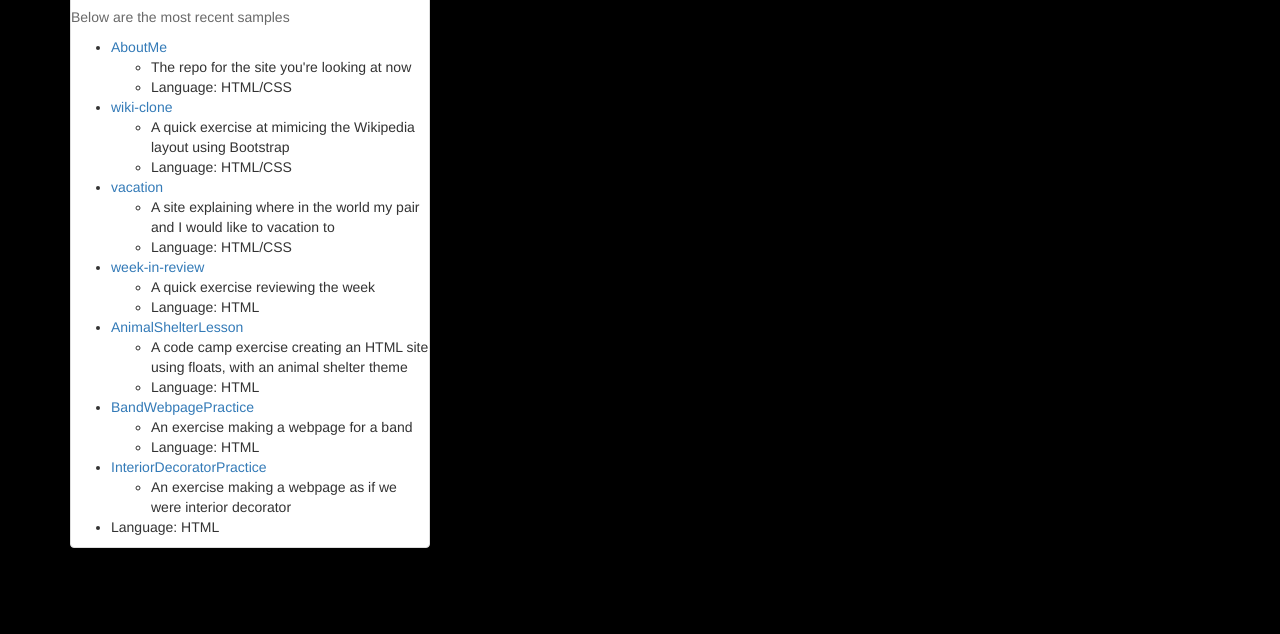
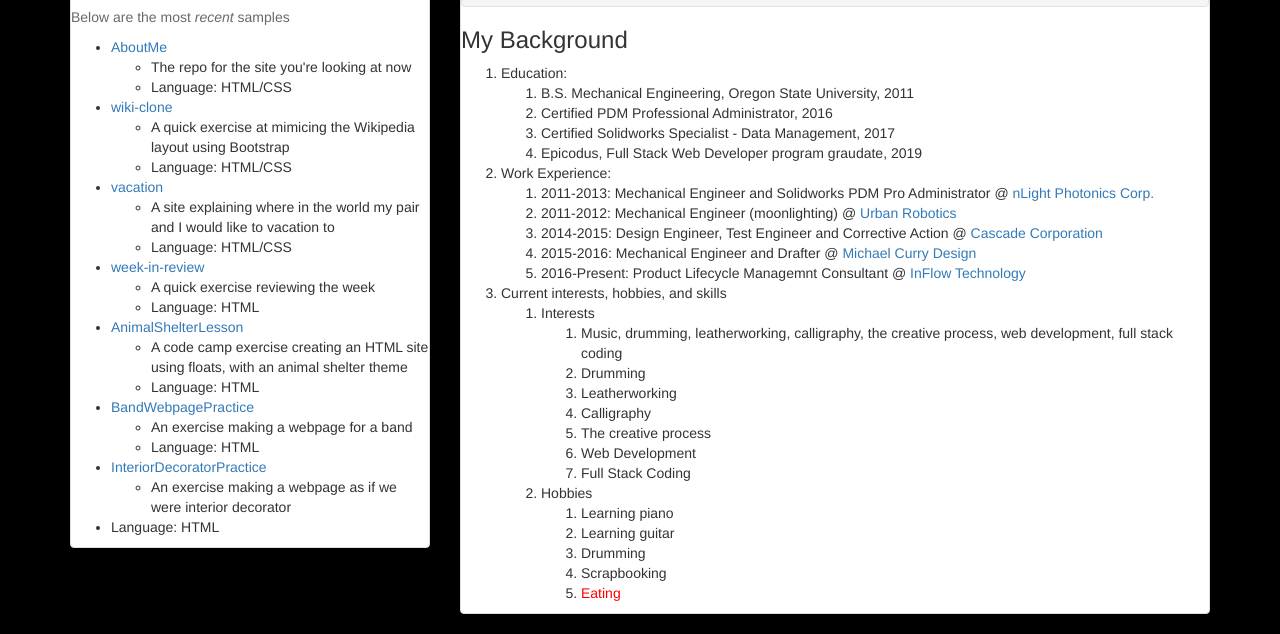
Before and after one commit to glitchwizard/AboutMe, a plain HTML site: page index.html in a window 1280 px wide. Shown: the part 509-1143 px from the top of the page. Before the commit the page ends 1077 px from the top, so only its background shows below. Drawn offline with Linux system fonts and the light colour scheme.

Commit message:
Now included interests and hobbies section, need to add skills

```diff
--- a/css/styles.css
+++ b/css/styles.css
@@ -10,3 +10,7 @@ p {
     background-color: darkgray;
     border-color: red;
 }
+
+#eating {
+    color: red;
+}
--- a/index.html
+++ b/index.html
@@ -38,8 +38,8 @@
                         <div class="well">
                             Projects
                         </div>
-                        <p>All projects can be found here: <a href="https://github.com/glitchwizard?tab=repositories">Repository List</a></p>
-                        <p>Below are the most recent samples</p>
+                        <p>All projects can be found here: <strong><a href="https://github.com/glitchwizard?tab=repositories"></strong>Repository List</strong></a></p>
+                        <p>Below are the most <em>recent</em> samples</p>
                         <ul>
                             <li><a href="/glitchwizard/AboutMe" >AboutMe</a></li>
                                 <ul>
@@ -80,7 +80,50 @@
                     </div>
                 </div>
                 <div class="col-md-8">
-                    <p>test 2 test 2</p>
+                    <div class="panel panel-default">
+                        <div class="well">
+                            <h1>AboutMe</h1>
+                        </div>
+                        <h3>My Background</h3>
+                        <ol>
+                            <li>Education:</li>
+                            <ol>
+                                <li>B.S. Mechanical Engineering, Oregon State University, 2011</li>
+                                <li>Certified PDM Professional Administrator, 2016</li>
+                                <li>Certified Solidworks Specialist - Data Management, 2017</li>
+                                <li>Epicodus, Full Stack Web Developer program graudate, 2019</li>
+                            </ol>
+                            <li>Work Experience:</li>
+                            <ol>
+                                <li>2011-2013: Mechanical Engineer and Solidworks PDM Pro Administrator @ <a href="http://www.nlight.net/">nLight Photonics Corp.</a></li>
+                                <li>2011-2012: Mechanical Engineer (moonlighting) @ <a href="https://www.crunchbase.com/organization/urban-robotics-inc">Urban Robotics</a></li>
+                                <li>2014-2015: Design Engineer, Test Engineer and Corrective Action @ <a href="https://www.cascorp.com/americas/en/home">Cascade Corporation</a></li>
+                                <li>2015-2016: Mechanical Engineer and Drafter @ <a href="https://michaelcurrydesign.com/">Michael Curry Design</a></li>
+                                <li>2016-Present: Product Lifecycle Managemnt Consultant @ <a href="https://www.inflow-tech.com/">InFlow Technology</a></li>
+                            </ol>
+                            <li>Current interests, hobbies, and skills</li>
+                            <ol>
+                                <li>Interests</li>
+                                <ol>
+                                    <li>Music, drumming, leatherworking, calligraphy, the creative process, web development, full stack coding</li>
+                                    <li>Drumming</li>
+                                    <li>Leatherworking</li>
+                                    <li>Calligraphy</li>
+                                    <li>The creative process</li>
+                                    <li>Web Development</li>
+                                    <li>Full Stack Coding</li>
+                                </ol>
+                                <li>Hobbies</li>
+                                <ol>
+                                    <li>Learning piano</li>
+                                    <li>Learning guitar</li>
+                                    <li>Drumming</li>
+                                    <li>Scrapbooking</li>
+                                    <li><span id="eating">Eating</span></li>
+                                </ol>
+                            </ol>
+                        </ol>
+                    </div>
                 </div>
             </div>
         </div>
```
Also changed, not shown: 1 other file.
